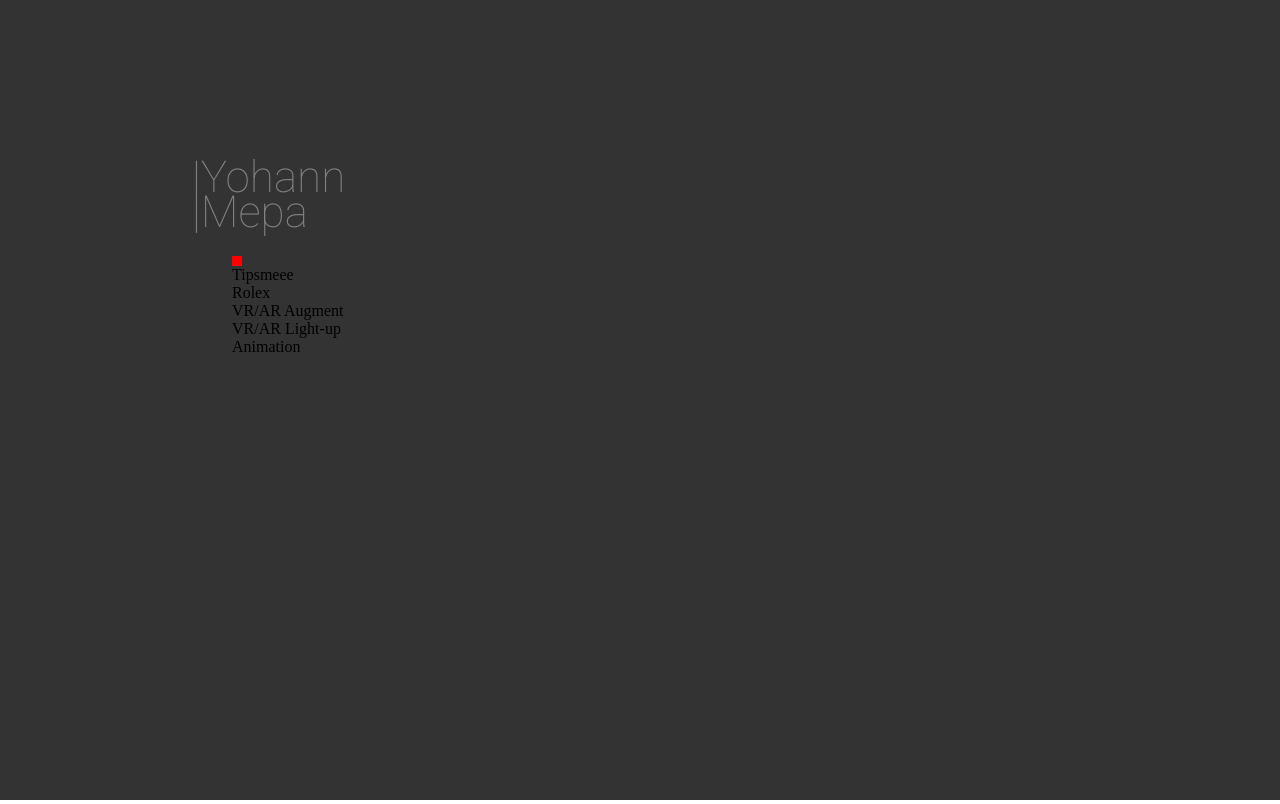
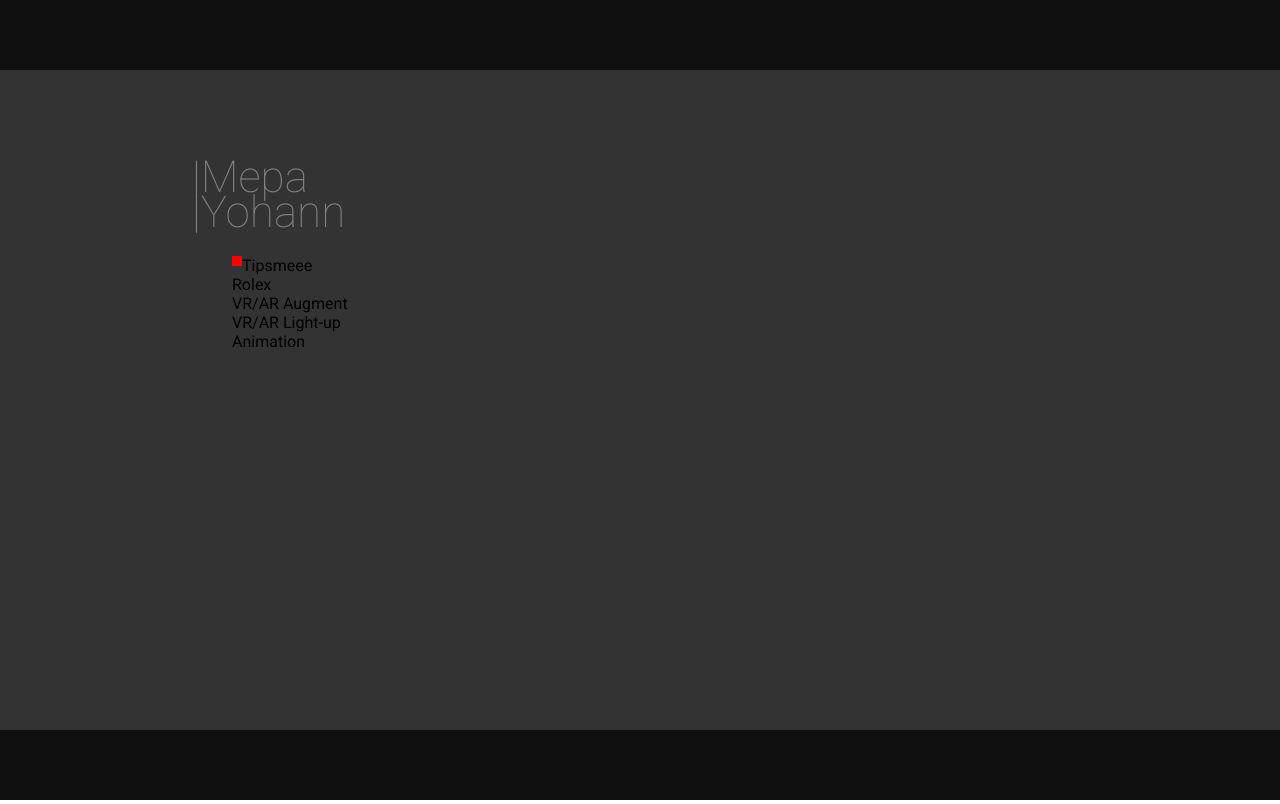
Before and after one commit to llPekoll/svelte-tree, a Svelte app: page / in a window 1280 px wide. Built offline with nearby package versions, Linux system fonts and the light colour scheme; no server answers.

Commit message:
ol header footer

```diff
--- a/src/App.svelte
+++ b/src/App.svelte
@@ -6,7 +6,7 @@
 
 
   let title;
-  const title_content = "|Yohann <br/> |Mepa";
+  const title_content = "|Mepa <br/> |Yohann";
 
   let el;
   onMount(() => {
@@ -41,11 +41,29 @@
   }
   .box{
     background-color: red;
+    float: left;
     height: 10px;
     width: 10px;
   }
   ol{
+    font-family: 'Roboto';
     list-style-type: none;
+  }
+  .header{
+    position: absolute;
+    left: 0;
+    top: 0;
+    height: 70px;
+    width: 100%;
+    background-color: rgba(0,0,0,0.7);
+  }
+  .footer{
+    position: absolute;
+    left: 0;
+    bottom:0;
+    height: 70px;
+    width: 100%;
+    background-color: rgba(0,0,0,0.7);
   }
 </style>
 <div id="wrapper">
@@ -55,6 +73,8 @@
 
 </div>
 <!-- https://jsfiddle.net/elvinmammadoff/bqrLkdsc/ -->
+<div class="header">
+</div>
 <div class="projects">
   <ol>
     <li>
@@ -68,5 +88,6 @@
     <li>Animation</li>
   </ol>
 </div>
-
+<div class="footer">
+</div>
 <canvas bind:this={el}></canvas>
```
